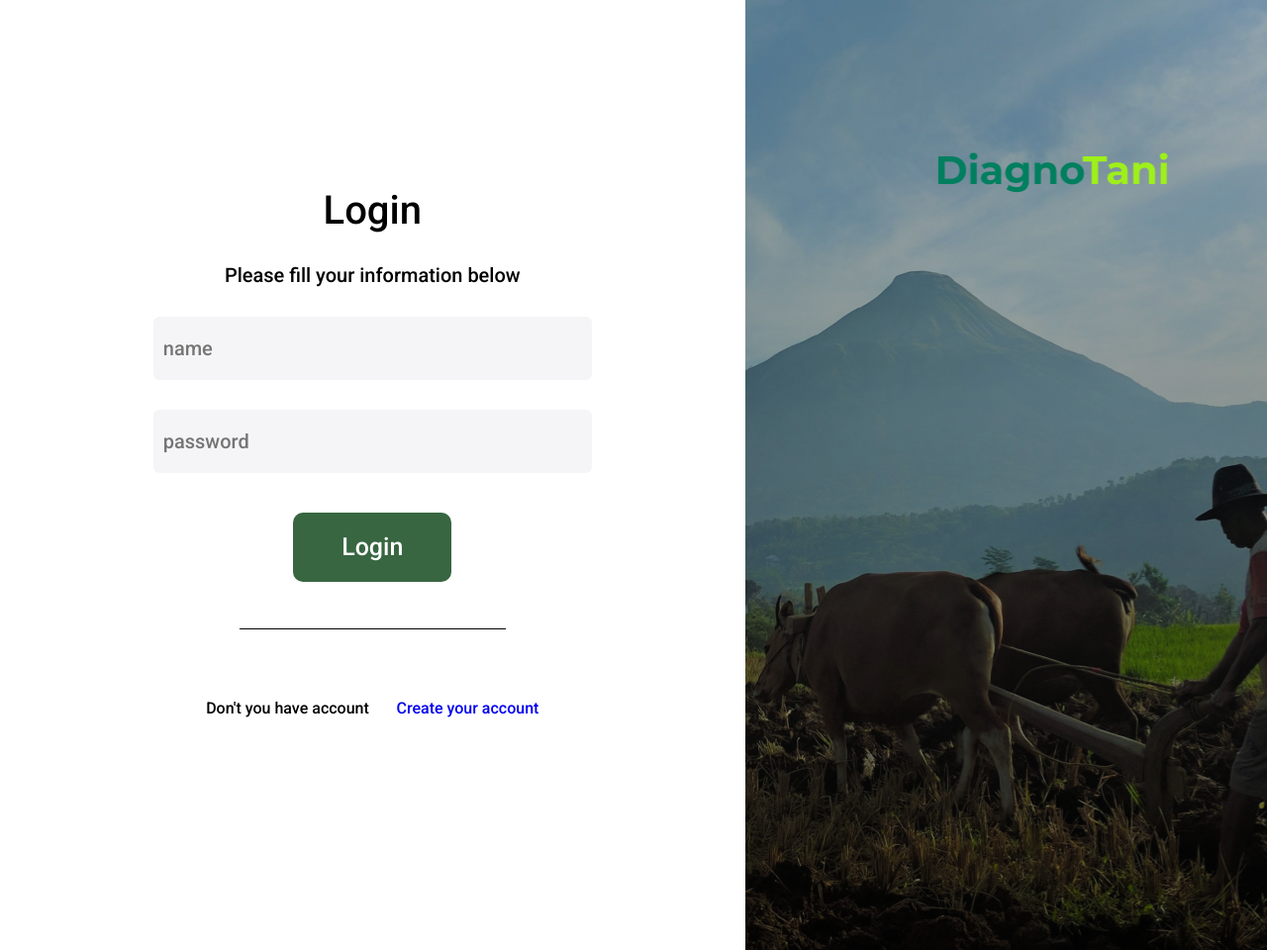
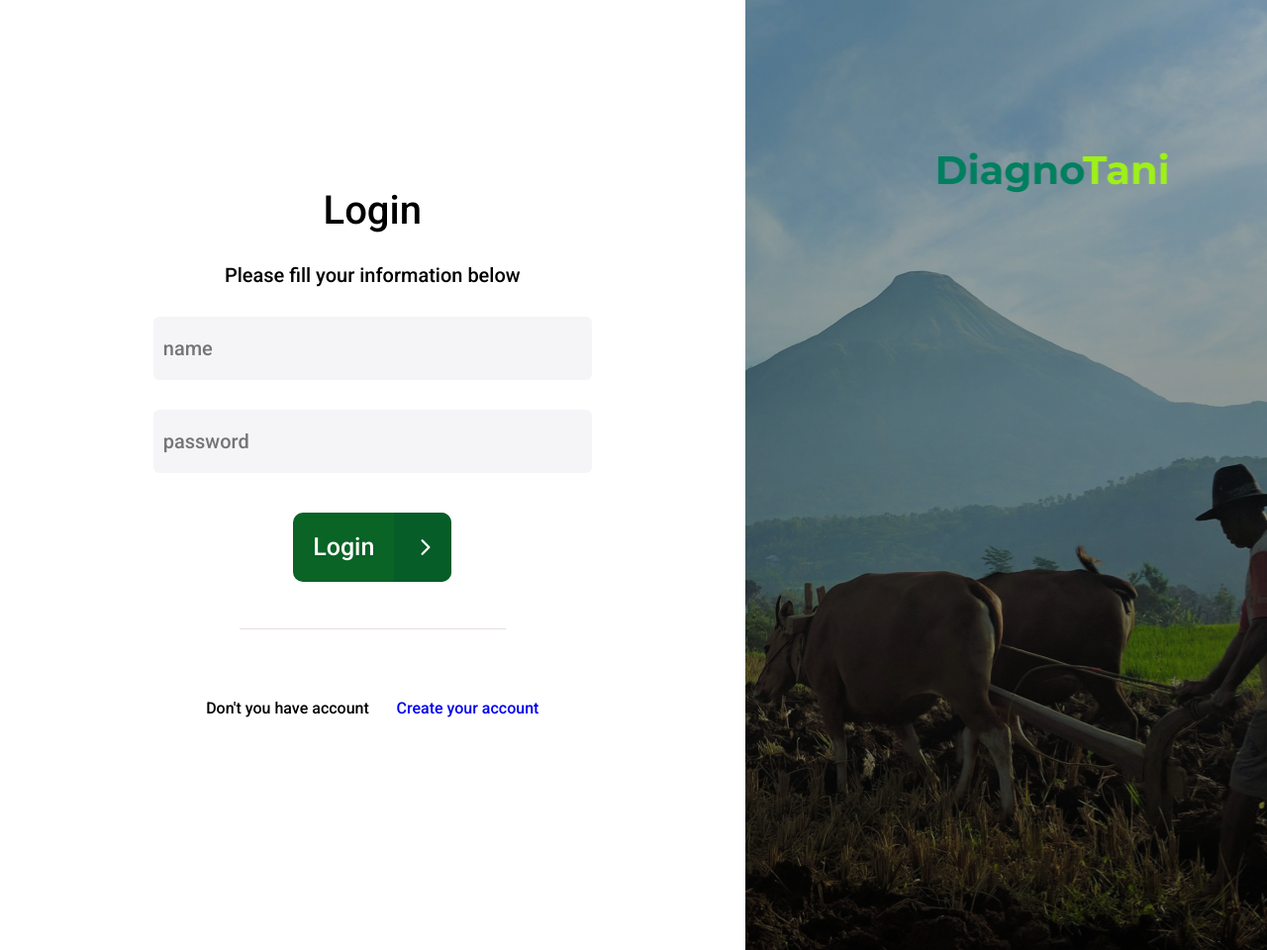
Before and after one commit to firdauzynuzula/Diagnotani, a PHP site: page / in a window 1280 px wide. Shown: the whole page at 99% size. Run offline with PHP 8.4, Linux system fonts and the light colour scheme.

Commit message:
update ke 2

```diff
--- a/index.html
+++ b/index.html
@@ -24,8 +24,11 @@
                     <input type="password" placeholder="password" />
                 </form>
                 <!-- button -->
-                <button type="submit">
-                    <a href="#">Login</a>
+                <button type="submit" class="button-login">
+                    <span class="button-text">Login</span>
+                    <span class="button-icon">
+                        <ion-icon name="chevron-forward-outline"></ion-icon>
+                    </span>
                 </button>
 
                 <div class="border"></div>
@@ -43,5 +46,13 @@
 
         <!--👇 javascript code file 👇 -->
         <script src="main.js"></script>
+        <script
+            type="module"
+            src="https://unpkg.com/ionicons@7.1.0/dist/ionicons/ionicons.esm.js"
+        ></script>
+        <script
+            nomodule
+            src="https://unpkg.com/ionicons@7.1.0/dist/ionicons/ionicons.js"
+        ></script>
     </body>
 </html>
--- a/style.css
+++ b/style.css
@@ -45,7 +45,7 @@
     gap: 30px;
 }
 
-.form-signin input {
+.form-signin > input {
     font-size: 20px;
     text-align: start;
     width: 443px;
@@ -56,24 +56,42 @@
     padding-left: 10px;
 }
 
-button {
+/* button style */
+.button-login {
+    display: inline-flex;
     width: 160px;
     height: 70px;
-    background-color: #386641;
+    background-color: #096426;
     font-size: 25px;
     border-radius: 10px;
     margin-top: 40px;
+    padding: 0;
+    outline: none;
+    border: none;
+    overflow: hidden;
+    cursor: pointer;
+}
+
+.button-login:hover {
+    background: #127d32;
+}
+
+.button-text,
+.button-icon {
+    display: inline-flex;
+    align-items: center;
+    padding: 0 20px;
     color: #fff;
-    text-align: center;
-    border: none;
+    height: 100%;
 }
-button a {
-    color: #fff;
-    text-decoration: none;
+
+.button-icon {
+    font-size: 1.5rem;
+    background-color: rgba(6, 92, 39, 0.8);
 }
 
 .border {
-    border-bottom: 1px solid black;
+    border-bottom: 1px solid rgb(232, 224, 224);
     width: 40%;
     height: 10%;
     position: relative;
```
